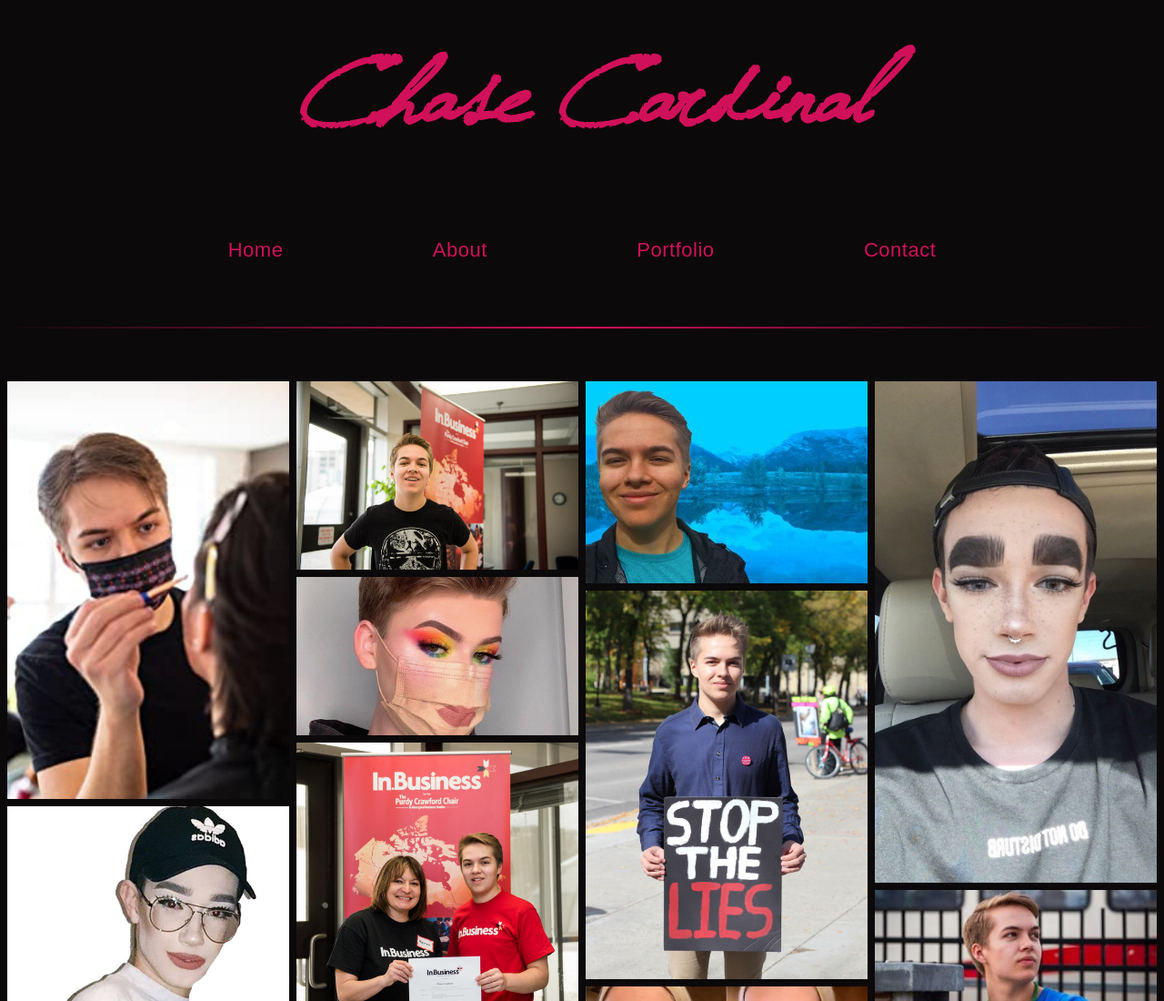
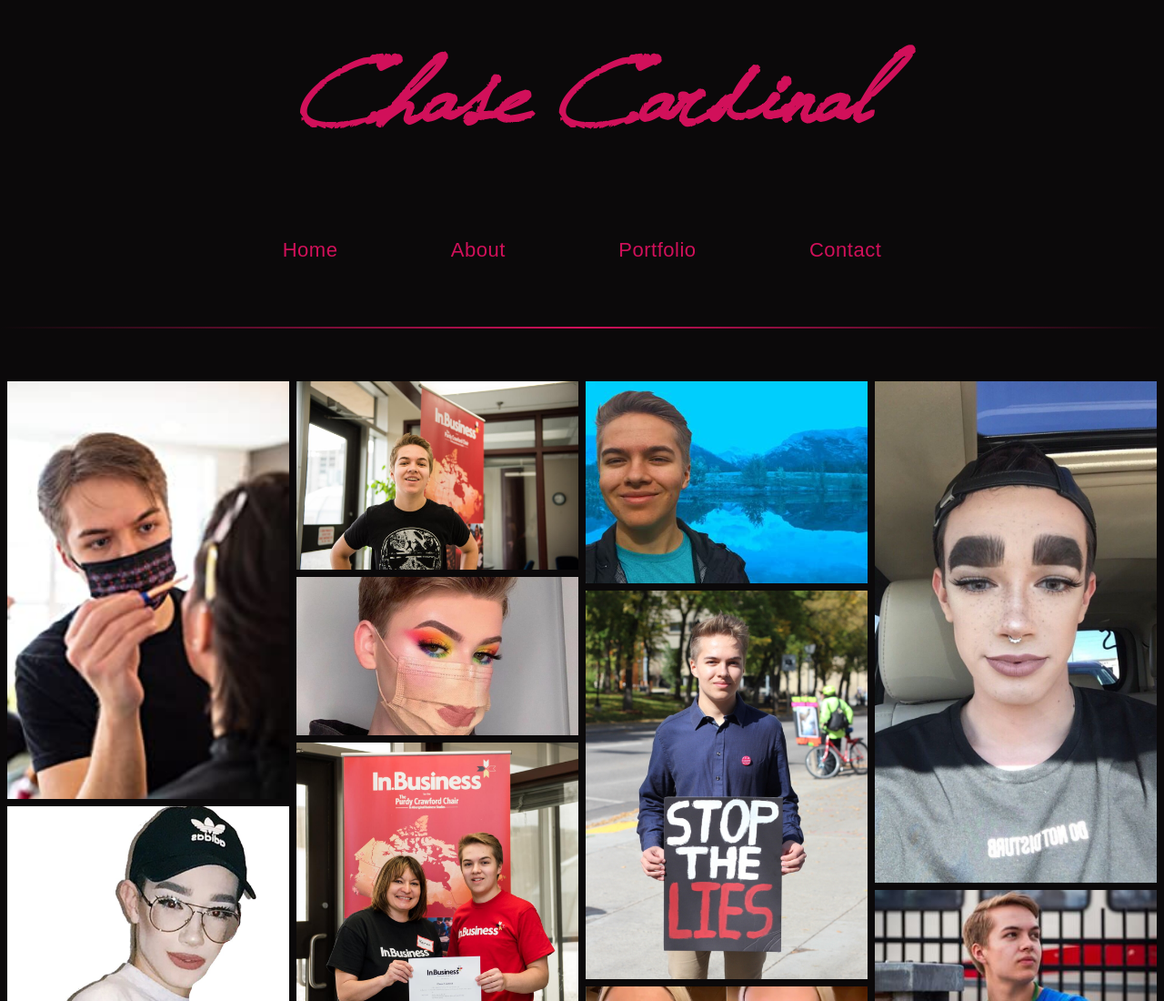
Before and after one commit to maxkrishkapachal/CECTest, a plain HTML site: page index.html in a window 1280 px wide. Shown: the top 1100 px of the page at 91% size. Drawn offline with nearby package versions, Linux system fonts and the light colour scheme.

Commit message:
Testing screen size on iphone

```diff
--- a/chaseCardinal.css
+++ b/chaseCardinal.css
@@ -93,6 +93,27 @@ hr {
     background-image: linear-gradient(to right, transparent, var(--p3Pink), transparent);
 
 }
+
+/* header {
+    width: 100%;
+    height: 90vh;
+    text-align: center;
+    display: flex;
+    flex-direction: column;
+    justify-content: flex-end;
+    padding: 60px 12px;
+}
+
+header nav {
+    width: 100%;
+    height: 10vh;
+    background-color: var(--p0Black);
+    display: grid;
+    align-items: center;
+    position: fixed;
+    top: 0px;
+    left: 0;
+} */
 
 #header{
 	-webkit-transition: all 0.3s ease-in;
@@ -206,3 +227,9 @@ a:hover:before {
       max-width: 100%;
    }
 }
+
+@media screen and (min-width: 400px) {
+   a {
+      padding: 0 60px;
+   }
+}
```
